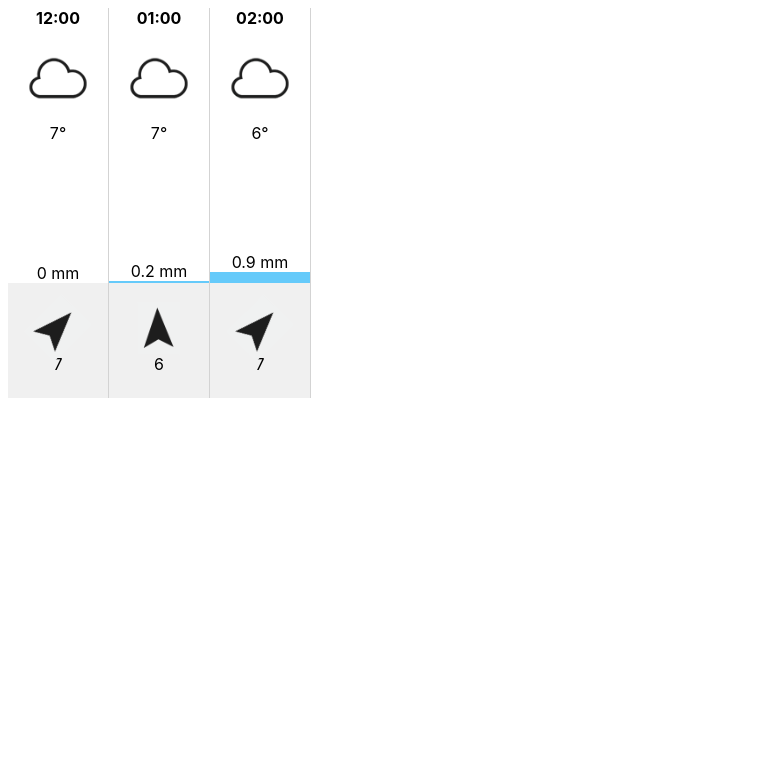
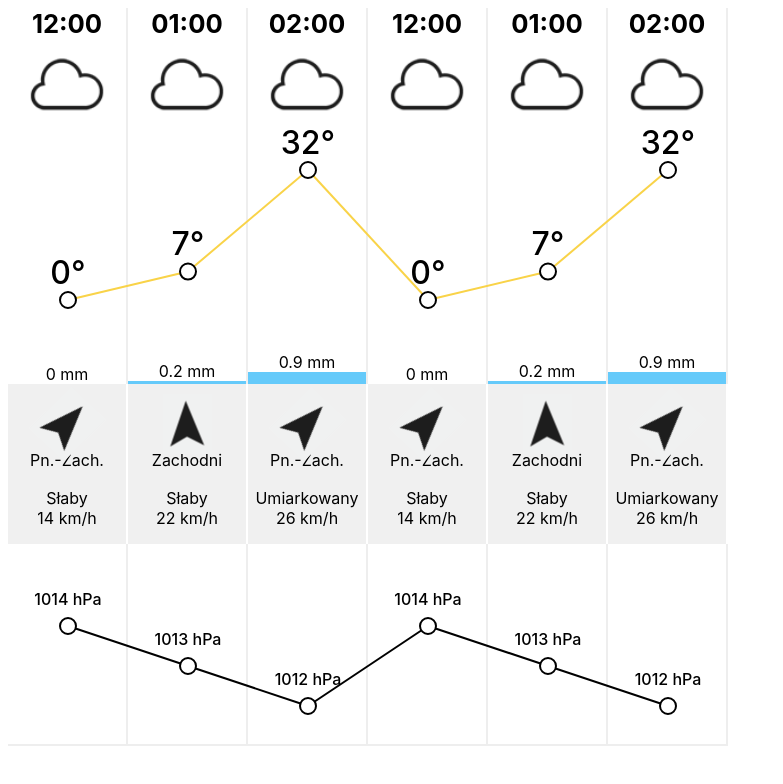
Before and after one commit to Twazny/weather-forecast-widget, an Angular app: page / in a window 1280 px wide. Shown: the top 784 px of the page, without its empty margins (0-783 px from the left). Built offline with nearby package versions, Linux system fonts and the light colour scheme.

Commit message:
added WindDirectionPipe, line charts

```diff
--- a/src/app/app.component.ts
+++ b/src/app/app.component.ts
@@ -9,11 +9,12 @@ import { ForecastData, WeatherForecastService } from './forecast.service';
 export class AppComponent {
   title = 'weather-forecast';
   data: ForecastData
+
   constructor(
     private forecastService: WeatherForecastService
-  ) {}
+  ) { }
 
-  ngOnInit() {
+  ngOnInit(): void {
     this.data = this.forecastService.getForecast()
   }
 }
--- a/src/app/app.module.ts
+++ b/src/app/app.module.ts
@@ -3,11 +3,13 @@ import { NgModule } from '@angular/core';
 
 import { AppComponent } from './app.component';
 import { WeatherForecastComponent } from './weather-forecast/weather-forecast.component';
+import { WindDirectionPipe } from './wind-direction.pipe';
 
 @NgModule({
   declarations: [
     AppComponent,
-    WeatherForecastComponent
+    WeatherForecastComponent,
+    WindDirectionPipe
   ],
   imports: [
     BrowserModule
--- a/src/app/forecast.service.ts
+++ b/src/app/forecast.service.ts
@@ -21,21 +21,21 @@ export enum WeatherForecast {
     PartialCloudy = "PARTIAL_CLOUDY"
 }
 
-export enum WindDirection {N,NE,E,SE,S,SW,W,NW}
+export enum WindDirection { N, NE, E, SE, S, SW, W, NW }
 
 @Injectable({
     providedIn: 'root'
 })
 export class WeatherForecastService {
     getForecast(): ForecastData {
-        return this.testData
+        return this.testData.concat([... this.testData])
     }
 
     private testData: ForecastData = [
         {
-            timestamp: new Date(2020,0,14,0,0,0),
+            timestamp: new Date(2020, 0, 14, 0, 0, 0),
             forecast: WeatherForecast.Cloudy,
-            temperature: 7,
+            temperature: 0,
             rainfall: 0,
             windDirection: WindDirection.NW,
             windLevel: "Słaby",
@@ -43,7 +43,7 @@ export class WeatherForecastService {
             pressure: 1014
         },
         {
-            timestamp: new Date(2020,0,14,1,0,0),
+            timestamp: new Date(2020, 0, 14, 1, 0, 0),
             forecast: WeatherForecast.Rainy,
             temperature: 7,
             rainfall: 0.2,
@@ -53,9 +53,9 @@ export class WeatherForecastService {
             pressure: 1013
         },
         {
-            timestamp: new Date(2020,0,14,2,0,0),
+            timestamp: new Date(2020, 0, 14, 2, 0, 0),
             forecast: WeatherForecast.VeryRainy,
-            temperature: 6,
+            temperature: 32,
             rainfall: 0.9,
             windDirection: WindDirection.NW,
             windLevel: "Umiarkowany",
--- a/src/app/weather-forecast/weather-forecast.component.html
+++ b/src/app/weather-forecast/weather-forecast.component.html
@@ -1,4 +1,3 @@
-
 <div class="chart-content">
     <div class="column" *ngFor="let hourData of data">
         <div class="hour-cell">
@@ -7,9 +6,7 @@
         <div class="forecast-cell">
             <img src="assets/cloudy.png">
         </div>
-        <div class="temperature-cell">
-            {{ hourData.temperature }}°
-        </div>
+        <div class="temperature-cell"></div>
         <div class="rainfall-cell">
             <div
                 class="rainfall-chart"
@@ -19,11 +16,65 @@
             </div>
         </div>
         <div class="wind-dir-cell">
-            <img
-                src="assets/wind-arrow.PNG"
-                [ngStyle]="{'transform': 'rotate(' + hourData.windDirection * 45 + 'deg)' }"
+            <div class="wind-arrow">
+                <img
+                    src="assets/wind-arrow.PNG"
+                    [ngStyle]="{'transform': 'rotate(' + hourData.windDirection * 45 + 'deg)' }"
+                >
+            </div>
+            <span>{{ hourData.windDirection | windDirection}}</span>
+        </div>
+        <div class="wind-speed-cell">
+            <span>{{hourData.windLevel}}</span>
+            <br>
+            <span>{{hourData.windSpeed}} km/h</span>
+        </div>
+        <div class="pressure-cell"></div>
+    </div>
+    <svg class="temperature-chart">
+        <g *ngFor="let hourData of data; index as i">
+            <line *ngIf="data[i+1]"
+                [attr.x1]="getLineX(i)"
+                [attr.y1]="getTempLineY(hourData)"
+                [attr.x2]="getLineX(i + 1)"
+                [attr.y2]="getTempLineY(data[i+1])">
+            </line>
+            <circle
+                [attr.cx]="getLineX(i)"
+                [attr.cy]="getTempLineY(hourData)"
+                r="8">
+            </circle>
+            <text
+                [attr.x]="getLineX(i)"
+                [attr.y]="getTempLineY(hourData) - 25"
+                dominant-baseline="middle"
+                text-anchor="middle"
             >
-            <span>{{ hourData.windDirection }}</span>
-        </div>
-    </div>
+                {{hourData.temperature}}°
+            </text>
+        </g>
+    </svg>
+    <svg class="pressure-chart">
+        <g *ngFor="let hourData of data; index as i">
+            <line *ngIf="data[i+1]"
+                [attr.x1]="getLineX(i)"
+                [attr.y1]="getPressLineY(hourData)"
+                [attr.x2]="getLineX(i + 1)"
+                [attr.y2]="getPressLineY(data[i+1])">
+            </line>
+            <circle
+                [attr.cx]="getLineX(i)"
+                [attr.cy]="getPressLineY(hourData)"
+                r="8">
+            </circle>
+            <text
+                [attr.x]="getLineX(i)"
+                [attr.y]="getPressLineY(hourData) - 25"
+                dominant-baseline="middle"
+                text-anchor="middle"
+            >
+                {{hourData.pressure}} hPa
+            </text>
+        </g>
+    </svg>
 </div>
--- a/src/app/weather-forecast/weather-forecast.component.scss
+++ b/src/app/weather-forecast/weather-forecast.component.scss
@@ -1,13 +1,26 @@
+* {
+  user-select: none;
+  --border-color: rgb(238, 238, 238);
+  --wind-background-color: #f0f0f0;
+}
+
+.chart-content {
+  position: relative;
+  height: 100%;
+}
+
 .column {
-    width: 100px;
+  width: 120px;
   text-align: center;
   vertical-align: middle;
   display: inline-block;
-    border-right: 1px solid lightgray;
+  background-color: transparent;
 }
 
 .forecast-cell {
+  height: 3rem;
   padding: 1em;
+  border-right: 2px solid var(--border-color);
   & img {
     width: 100%;
     height: auto;
@@ -15,19 +28,23 @@
 }
 
 .hour-cell {
+  font-size: 1.6em;
   height: 2rem;
-    font-weight: bolder;
+  font-weight: 700;
+  border-right: 2px solid var(--border-color);
 }
 
 .temperature-cell {
-    height: 6rem;
+  height: 200px;
+  border-right: 2px solid var(--border-color);
 }
 
 .rainfall-cell {
   height: 4rem;
   display: flex;
   justify-content: flex-end;
-    flex-direction: column
+  flex-direction: column;
+  border-right: 2px solid var(--border-color);
 }
 
 .rainfall-chart {
@@ -39,11 +56,74 @@
   }
 }
 
-.wind-dir-cell {
-    padding: 1.5rem;
-    background-color: #f0f0f0;
+.wind-arrow {
+  height: 2rem;
+  padding: 1rem 0;
   & img {
-        width: 100%;
+    width: 50%;
     height: auto;
+    margin: auto;
   }
 }
+
+.wind-dir-cell {
+  height: 6rem;
+  background-color: var(--wind-background-color);
+  & span {
+    line-height: 100%;
+    vertical-align: middle;
+  }
+  border-right: 2px solid white;
+}
+
+.wind-speed-cell {
+  padding-top: 0.5em;
+  padding-bottom: 1rem;
+  background-color: var(--wind-background-color);
+  border-right: 2px solid white;
+}
+
+.pressure-cell {
+  height: 200px;
+  border-right: 2px solid var(--border-color);
+  border-bottom: 2px solid var(--border-color);
+}
+
+.temperature-chart {
+  display: block;
+  position: absolute;
+  top: 7rem;
+  height: 200px;
+  width: 100%;
+  stroke-width: 2;
+  & line {
+    stroke: #f9d348;
+  }
+  & circle {
+    stroke: black;
+    fill: white;
+  }
+  & text {
+    font-size: 2em;
+    font-weight: 500;
+  }
+}
+
+.pressure-chart {
+  display: block;
+  position: absolute;
+  bottom: 0;
+  height: 200px;
+  width: 100%;
+  stroke-width: 2;
+  & line {
+    stroke: black;
+  }
+  & circle {
+    stroke: black;
+    fill: white;
+  }
+  & text {
+    font-weight: 500;
+  }
+}
--- a/src/app/weather-forecast/weather-forecast.component.ts
+++ b/src/app/weather-forecast/weather-forecast.component.ts
@@ -1,5 +1,5 @@
 import { Component, Input, OnInit } from '@angular/core';
-import { ForecastData } from '../forecast.service'
+import { ForecastData, HourData } from '../forecast.service'
 
 @Component({
   selector: 'app-weather-forecast',
@@ -9,10 +9,70 @@ import { ForecastData } from '../forecast.service'
 export class WeatherForecastComponent implements OnInit {
   @Input() data: ForecastData
   @Input() timeWindow = 8
+  @Input() columnWidth = 120
+
+  tempYmax: number
+  tempYmin: number
+  tempYrange: number
+
+  tempChartHeight = 200
+  tempChartTopMargin = 50
+  tempChartBottomMargin = 20
+  tempYPxRange: number
+
+  pressYmax: number
+  pressYmin: number
+  pressYrange: number
+
+  pressChartHeight = 200
+  pressChartTopMargin = 80
+  pressChartBottomMargin = 40
+  pressYPxRange: number
 
   constructor() { }
 
   ngOnInit(): void {
+    this.scaleTempYAxis()
+    this.scalePressYAxis()
   }
 
+  private scaleTempYAxis(): void {
+    const values = this.data.map(hourData => {
+      return hourData.temperature
+    })
+    this.tempYmax = Math.max(...values)
+    this.tempYmin = Math.min(...values)
+
+    this.tempYrange = this.tempYmax - this.tempYmin
+    const margins = this.tempChartTopMargin + this.tempChartBottomMargin
+    this.tempYPxRange = this.tempChartHeight - margins
+  }
+
+  private scalePressYAxis(): void {
+    const values = this.data.map(hourData => {
+      return hourData.pressure
+    })
+    this.pressYmax = Math.max(...values)
+    this.pressYmin = Math.min(...values)
+
+    this.pressYrange = this.pressYmax - this.pressYmin
+    const margins = this.pressChartTopMargin + this.pressChartBottomMargin
+    this.pressYPxRange = this.pressChartHeight - margins
+  }
+
+  getLineX(i: number): number {
+    return 0.5 * this.columnWidth + this.columnWidth * i
+  }
+
+  getTempLineY(hourData: HourData): number {
+    return this.tempYPxRange -
+      ((hourData.temperature - this.tempYmin) * this.tempYPxRange / this.tempYrange) +
+      this.tempChartTopMargin
+  }
+
+  getPressLineY(hourData: HourData): number {
+    return this.pressYPxRange -
+      ((hourData.pressure - this.pressYmin) * this.pressYPxRange / this.pressYrange) +
+      this.pressChartTopMargin
+  }
 }
--- /dev/null
+++ b/src/app/wind-direction.pipe.ts
@@ -0,0 +1,29 @@
+import { Pipe, PipeTransform } from '@angular/core';
+import { WindDirection } from './forecast.service'
+
+@Pipe({
+  name: 'windDirection'
+})
+export class WindDirectionPipe implements PipeTransform {
+
+  transform(value: WindDirection): string {
+    switch (value) {
+      case WindDirection.N:
+        return "Północny"
+      case WindDirection.NE:
+        return "Pn.-Wsch."
+      case WindDirection.E:
+        return "Wschodni"
+      case WindDirection.SE:
+        return "Pd.-Wsch."
+      case WindDirection.S:
+        return "Południowy"
+      case WindDirection.SW:
+        return "Pd.-Zach."
+      case WindDirection.W:
+        return "Zachodni"
+      case WindDirection.NW:
+        return "Pn.-Zach."
+    }
+  }
+}
```
Also changed, not shown: 1 other file (tests, documents, lock files or other folders). Lines whose indentation alone changed are shown as unchanged.
